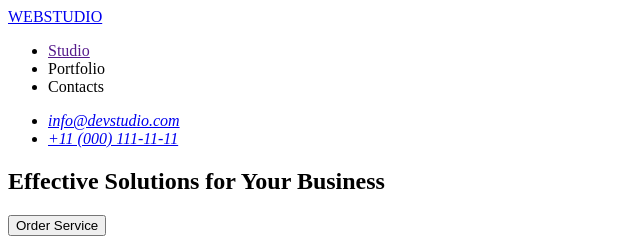
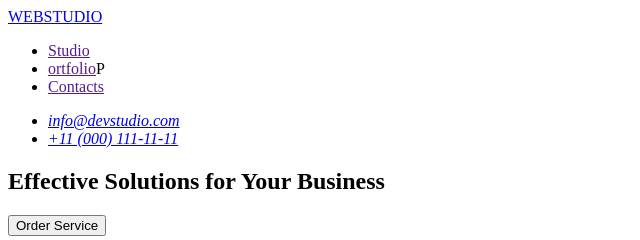
Before and after one commit to YuliiaFomenko/goit-markup-hw-01, a plain HTML site: page index.html in a window 1280 px wide. Shown: the top 240 px of the page, 0-640 px from the left. Drawn offline with Linux system fonts and the light colour scheme.

Commit message:
error correction 2

```diff
--- a/index.html
+++ b/index.html
@@ -11,8 +11,8 @@
         <a href="./index.html">WEBSTUDIO</a>
         <ul>
           <li><a href="">Studio</a></li>
-          <li><a href=""></a>Portfolio</li>
-          <li><a href=""></a>Contacts</li>
+          <li><a href="">ortfolio</a>P</li>
+          <li><a href="">Contacts</a></li>
         </ul>
       </nav>
       <address>
```
